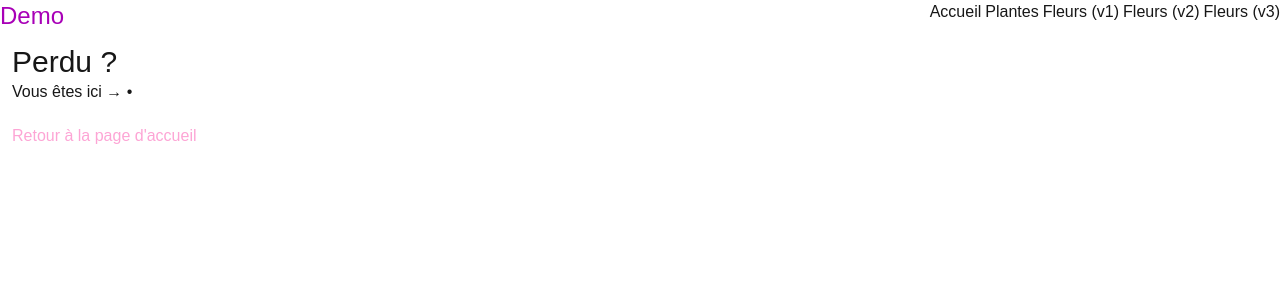
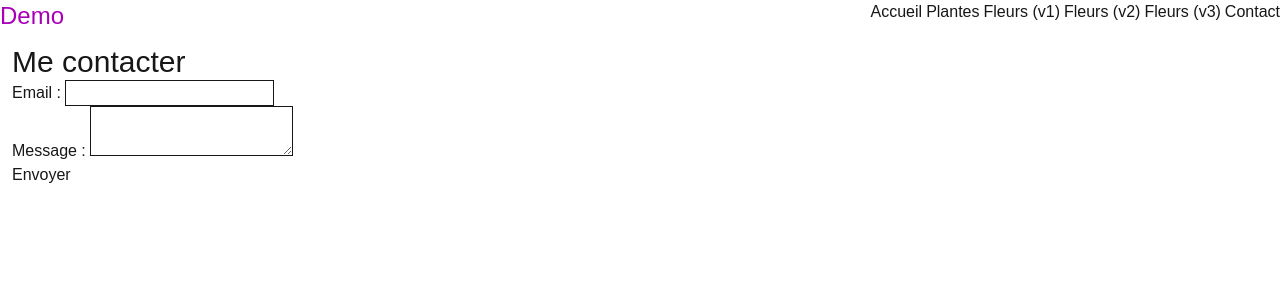
Before and after one commit to Formation-JS/BXL_FS2026_Next__Demo, a Next.js app: page /contact in a window 1280 px wide. Before the commit this address had no page. Shown: the top 300 px of the page. Built offline with nearby package versions, Linux system fonts and the light colour scheme.

Commit message:
feat: contact form

```diff
--- /dev/null
+++ b/src/actions/contact.action.js
@@ -0,0 +1,17 @@
+'use server'; // ← Directive pour m'assurer que les actions sont du "coté" serveur
+
+// ! ↓ Code minimum pour une action utilisé avec le "useActionState"
+// export async function nomDeLaFonctionQuiFaitLeTraitement(state, formData) {
+//
+//     return state;
+// }
+
+
+export async function handleContactSubmitAction(state, formData) {
+
+    console.log('Donnée recu !');
+    console.log(formData);
+
+
+    return state;
+}
--- /dev/null
+++ b/src/app/contact/page.jsx
@@ -0,0 +1,10 @@
+import ContactForm from '@/compenents/Contact/ContactForm';
+
+export default function ContactPage() {
+  return (
+    <main className='p-3'>
+      <h1 className='text-3xl'>Me contacter</h1>
+      <ContactForm />
+    </main>
+  );
+}
--- /dev/null
+++ b/src/compenents/Contact/ContactForm.jsx
@@ -0,0 +1,30 @@
+'use client'; // ← Directive pour configurer composant en mode "client"
+
+import { handleContactSubmitAction } from '@/actions/contact.action';
+import { useActionState } from 'react';
+
+// Composant Client (CSR)
+// - Interaction avec l'utilisateur (onClic, onHover, ...)
+// - Utilisation des hooks (useState, useEffect, ...)
+
+export default function ContactForm() {
+
+    // ↓ Lien entre l'action serveur et le composant react (client) avec un state
+    const [state, handleSubmit, isPending] = useActionState(handleContactSubmitAction, { data: null, error: null });
+
+    return (
+        <form action={handleSubmit}>
+            <div>
+                <label htmlFor='input-email'>Email : </label>
+                <input name='email' id='input-email' type='email' className='border' />
+            </div>
+            <div>
+                <label htmlFor='input-msg'>Message : </label>
+                <textarea name='msg' id='input-msg'  className='border' />
+            </div>
+            <div>
+                <button type="submit">Envoyer</button>
+            </div>
+        </form>
+    )
+}
--- a/src/ui/NavBar/NavBar.jsx
+++ b/src/ui/NavBar/NavBar.jsx
@@ -20,6 +20,9 @@ export default function NavBar() {
                 <li>
                     <Link href="/fleur/v3">Fleurs (v3)</Link>
                 </li>
+                <li>
+                    <Link href="/contact">Contact</Link>
+                </li>
             </ul>
         </nav>
     )
```
Also changed, not shown: 1 other file (tests, documents, lock files or other folders).
